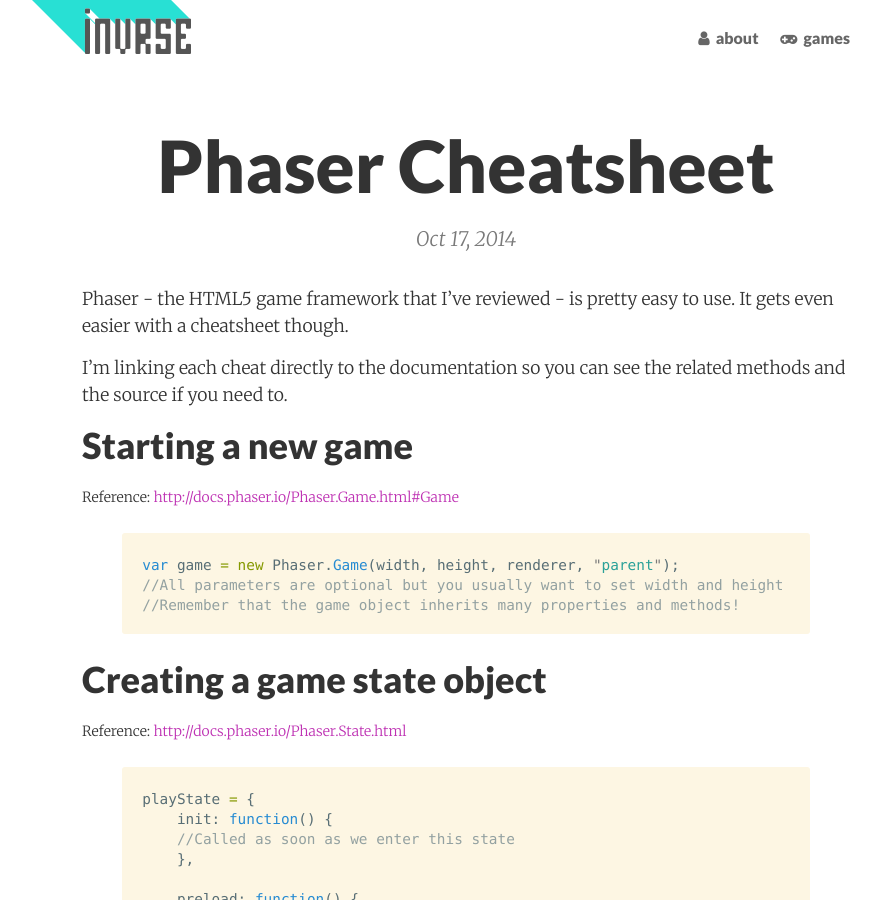
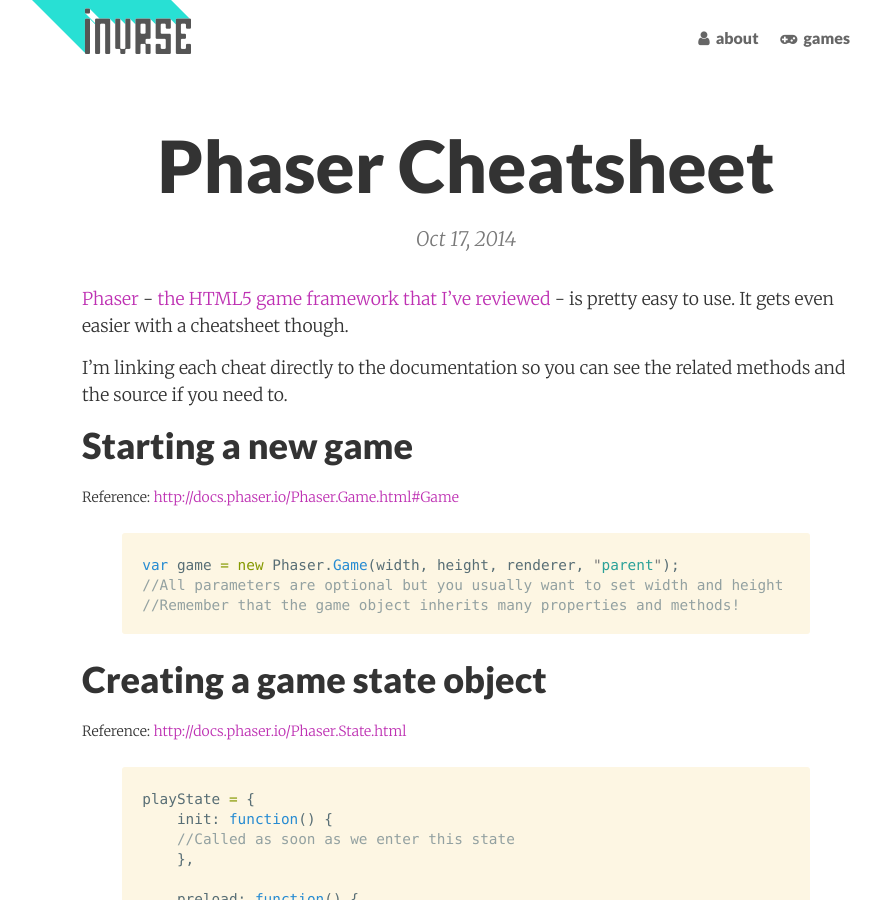
Before and after one commit to ThaisRobba/invrse, a Jekyll site: the page built from _posts/2014-10-17-phaser-cheatsheet.md, in a window 1280 px wide and 900 px high. Shown: the whole window, without its empty margins (174-1055 px from the left). Built offline with Jekyll 4.4.1, drawn with Linux system fonts in a browser that asks for light colours; nearby versions of some CDN libraries; comment, search, counter and statistics services are not loaded; part of the change alters nothing that is shown.

```diff
--- a/_posts/2014-10-17-phaser-cheatsheet.md
+++ b/_posts/2014-10-17-phaser-cheatsheet.md
@@ -7,7 +7,7 @@ categories: game framework, resource
 comments:   true
 ---
 
-Phaser - the HTML5 game framework that I've reviewed - is pretty easy to use. It gets even easier with a cheatsheet though.
+<a href="http://phaser.io" target="_blank">Phaser</a> - [the HTML5 game framework that I've reviewed](http://invrse.co/phaser-review) - is pretty easy to use. It gets even easier with a cheatsheet though.
 
 I'm linking each cheat directly to the documentation so you can see the related methods and the source if you need to.
 
```
